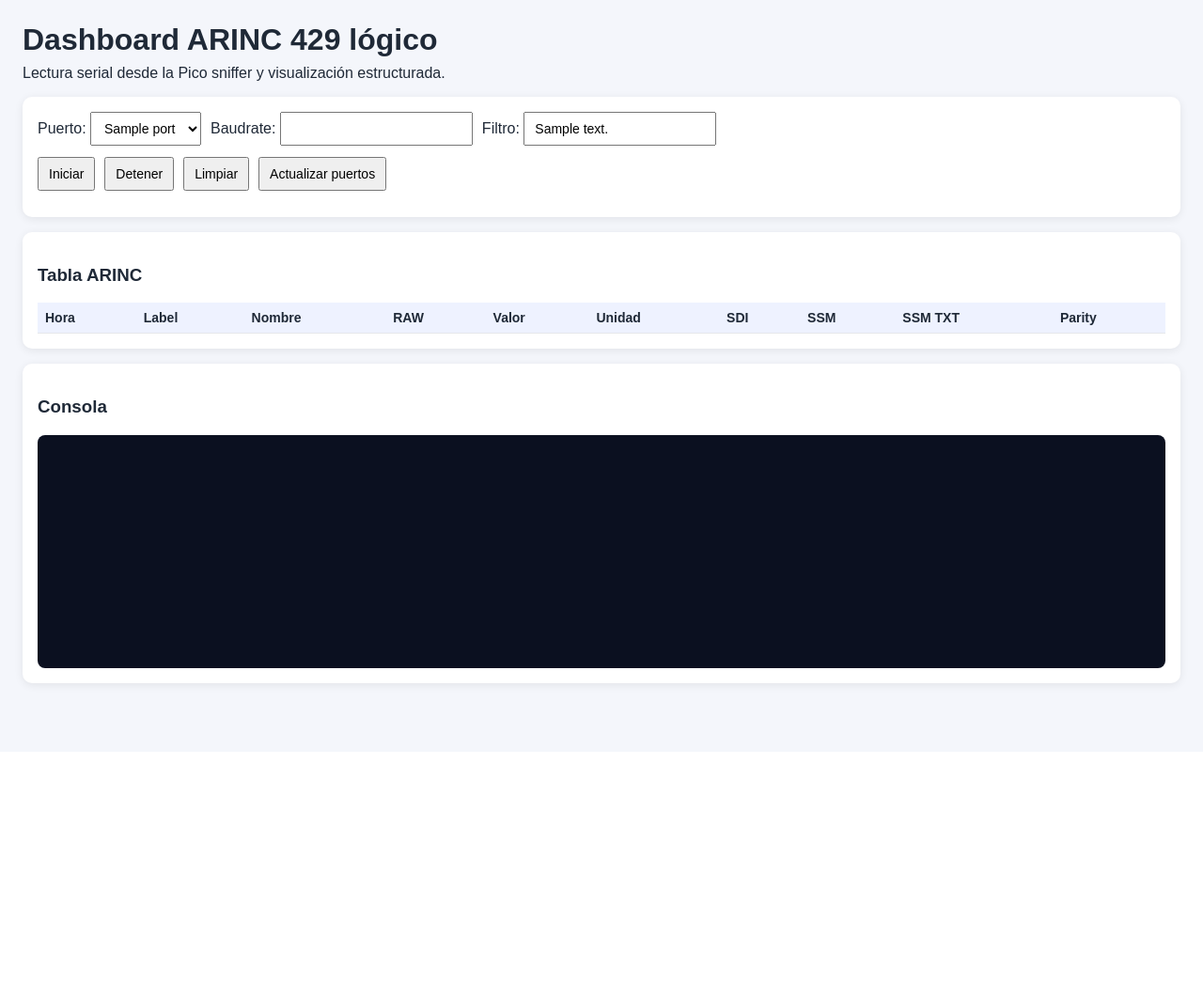
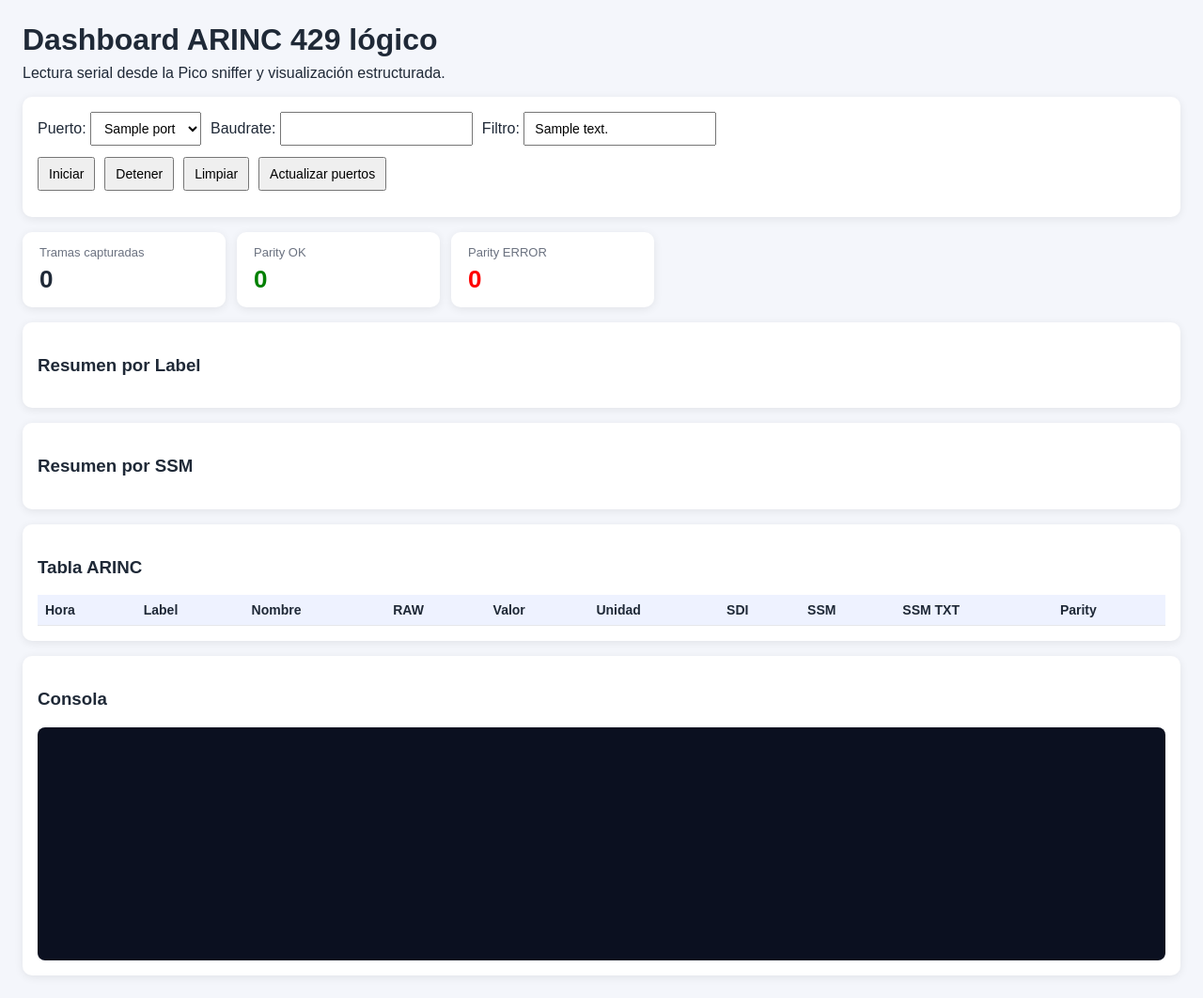
Before and after one commit to matiasdiazbenini/ARINC_SPI, a Flask app: template templates/index.html in a window 1280 px wide. Shown: the whole page at 94% size. Before the commit the page ends 735 px from the top, so only its background shows below. Run offline with Flask 3, Linux system fonts and the light colour scheme; the template is opened without the code that fills it: most values are stand-ins (such as "Sample title", 1, 10 or a date in 2020); data that the repository does not hold is empty.

Commit message:
agregado tarjetas de metricas en el dash

```diff
--- a/app.py
+++ b/app.py
@@ -1,7 +1,7 @@
 import re
 import time
 import threading
-from collections import deque
+from collections import deque, Counter
 
 from flask import Flask, jsonify, render_template, request
 import serial
@@ -40,10 +40,6 @@ def should_store(line: str, filter_text: str) -> bool:
 
 
 def parse_match_line(line: str):
-    """
-    Parsea lineas del slave tipo:
-    MATCH -> LABEL: 0xA5 (TEMPERATURA) | RAW: 280 | VAL: 20.0 C | SDI: 0 | SSM: 3 | SSM_TXT: NORMAL | PARITY: OK
-    """
     pattern = (
         r"LABEL:\s*(0x[0-9A-Fa-f]+)\s*\(([^)]+)\)\s*\|\s*"
         r"RAW:\s*([0-9]+)\s*\|\s*"
@@ -87,20 +83,18 @@ def serial_worker(port: str, baudrate: int, filter_text: str):
                 if not line:
                     continue
 
-                formatted = line
-
                 visible = (
                     line.startswith("[INFO]")
                     or line.startswith("[ERROR]")
-                    or should_store(formatted, filter_text)
+                    or should_store(line, filter_text)
                 )
 
                 if visible:
-                    append_line(formatted)
+                    append_line(line)
 
-                if should_store(formatted, filter_text):
+                if should_store(line, filter_text):
                     with open(state["log_file"], "a", encoding="utf-8") as f:
-                        f.write(formatted + "\n")
+                        f.write(line + "\n")
 
                 if line.startswith("MATCH ->"):
                     record = parse_match_line(line)
@@ -184,13 +178,41 @@ def records():
     return jsonify({"records": list(latest_records)})
 
 
+@app.route("/stats")
+def stats():
+    records = list(latest_records)
+
+    by_label = Counter()
+    by_ssm = Counter()
+    parity_ok = 0
+    parity_error = 0
+
+    for r in records:
+        label_key = f"{r['label']} ({r['name']})"
+        by_label[label_key] += 1
+        by_ssm[r["ssm_txt"]] += 1
+
+        if r["parity"] == "OK":
+            parity_ok += 1
+        else:
+            parity_error += 1
+
+    return jsonify({
+        "total": len(records),
+        "parity_ok": parity_ok,
+        "parity_error": parity_error,
+        "by_label": dict(by_label),
+        "by_ssm": dict(by_ssm),
+    })
+
+
 @app.route("/ports")
 def ports():
     return jsonify({"ports": list_serial_ports()})
 
 
 if __name__ == "__main__":
-    with open(state["log_file"], "a", encoding="utf-8") as f:
+    with open(state["log_file"], "a", encoding="utf-8"):
         pass
 
     app.run(debug=True, host="127.0.0.1", port=5000, threaded=True)
--- a/templates/index.html
+++ b/templates/index.html
@@ -25,6 +25,28 @@
       gap: 10px;
       flex-wrap: wrap;
       margin-bottom: 12px;
+    }
+    .stats-row {
+      display: flex;
+      gap: 12px;
+      flex-wrap: wrap;
+      margin-top: 16px;
+    }
+    .stat-box {
+      background: white;
+      border-radius: 10px;
+      padding: 14px 18px;
+      min-width: 180px;
+      box-shadow: 0 2px 10px rgba(0,0,0,0.08);
+    }
+    .stat-title {
+      font-size: 13px;
+      color: #6b7280;
+      margin-bottom: 6px;
+    }
+    .stat-value {
+      font-size: 26px;
+      font-weight: bold;
     }
     input, select, button {
       padding: 8px 10px;
@@ -65,6 +87,10 @@
       color: red;
       font-weight: bold;
     }
+    ul {
+      margin: 8px 0 0 18px;
+      padding: 0;
+    }
   </style>
 </head>
 <body>
@@ -96,6 +122,31 @@
       <button onclick="clearConsole()">Limpiar</button>
       <button onclick="refreshPorts()">Actualizar puertos</button>
     </div>
+  </div>
+
+  <div class="stats-row">
+    <div class="stat-box">
+      <div class="stat-title">Tramas capturadas</div>
+      <div class="stat-value" id="stat-total">0</div>
+    </div>
+    <div class="stat-box">
+      <div class="stat-title">Parity OK</div>
+      <div class="stat-value ok" id="stat-ok">0</div>
+    </div>
+    <div class="stat-box">
+      <div class="stat-title">Parity ERROR</div>
+      <div class="stat-value err" id="stat-err">0</div>
+    </div>
+  </div>
+
+  <div class="card">
+    <h3>Resumen por Label</h3>
+    <ul id="label-summary"></ul>
+  </div>
+
+  <div class="card">
+    <h3>Resumen por SSM</h3>
+    <ul id="ssm-summary"></ul>
   </div>
 
   <div class="card">
@@ -168,6 +219,34 @@
       }
     }
 
+    async function refreshStats() {
+      try {
+        const r = await fetch("/stats");
+        const data = await r.json();
+
+        document.getElementById("stat-total").textContent = data.total;
+        document.getElementById("stat-ok").textContent = data.parity_ok;
+        document.getElementById("stat-err").textContent = data.parity_error;
+
+        const labelSummary = document.getElementById("label-summary");
+        labelSummary.innerHTML = "";
+        for (const [label, count] of Object.entries(data.by_label)) {
+          const li = document.createElement("li");
+          li.textContent = `${label}: ${count}`;
+          labelSummary.appendChild(li);
+        }
+
+        const ssmSummary = document.getElementById("ssm-summary");
+        ssmSummary.innerHTML = "";
+        for (const [ssm, count] of Object.entries(data.by_ssm)) {
+          const li = document.createElement("li");
+          li.textContent = `${ssm}: ${count}`;
+          ssmSummary.appendChild(li);
+        }
+      } catch (err) {
+      }
+    }
+
     async function startCapture() {
       const form = new FormData();
       form.append("port", document.getElementById("port").value);
@@ -192,6 +271,7 @@
       await fetch("/clear", { method: "POST" });
       refreshConsole();
       refreshRecords();
+      refreshStats();
     }
 
     async function refreshPorts() {
@@ -212,10 +292,12 @@
     setInterval(() => {
       refreshConsole();
       refreshRecords();
+      refreshStats();
     }, 500);
 
     refreshConsole();
     refreshRecords();
+    refreshStats();
   </script>
 </body>
 </html>
```
Also changed, not shown: data_log.txt (+29 -0 lines).
